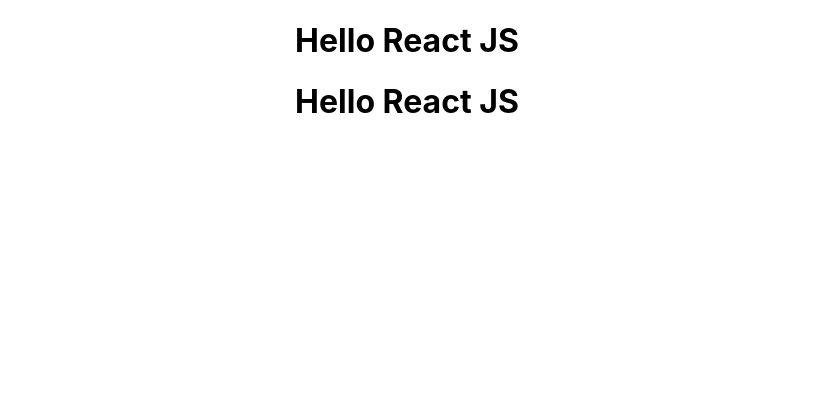
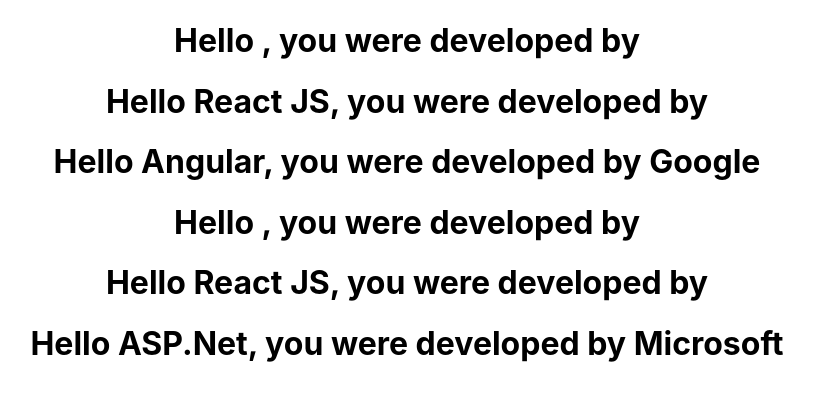
Before and after one commit to Abdalmunam/my-first-app, a React (Create React App) app: page / in a window 1280 px wide. Shown: the top 400 px of the page, without its empty margins (233-1047 px from the left). Built offline with nearby package versions, Linux system fonts and the light colour scheme; the HTML template or start-up script is replaced by a standard one.

Commit message:
added props to Hello & Hellow components

```diff
--- a/src/App.js
+++ b/src/App.js
@@ -6,7 +6,11 @@
   return (
     <div className="App">
       <Hello />
+      <Hello msg="React JS" />
+      <Hello msg="Angular" madeBy="Google" />
       <Hellow />
+      <Hellow msg="React JS" />
+      <Hellow msg="ASP.Net" madeBy="Microsoft" />
     </div>
   )
 }
--- a/src/components/Hello.js
+++ b/src/components/Hello.js
@@ -1,9 +1,9 @@
 import React from 'react'
 
-function Hello() {
+function Hello(props) {
   return (
     <div>
-      <h1>Hello React JS</h1>
+      <h1>Hello {props.msg}, you were developed by {props.madeBy}</h1>
     </div>
   )
 }
--- a/src/components/Hellow.js
+++ b/src/components/Hellow.js
@@ -1,10 +1,13 @@
 import React, { Component } from 'react';
 
 export class Hellow extends Component {
+
   render() {
     return (
       <div>
-        <h1>Hello React JS</h1>
+        <h1>
+          Hello {this.props.msg}, you were developed by {this.props.madeBy}
+        </h1>
       </div>
     )
   }
```
